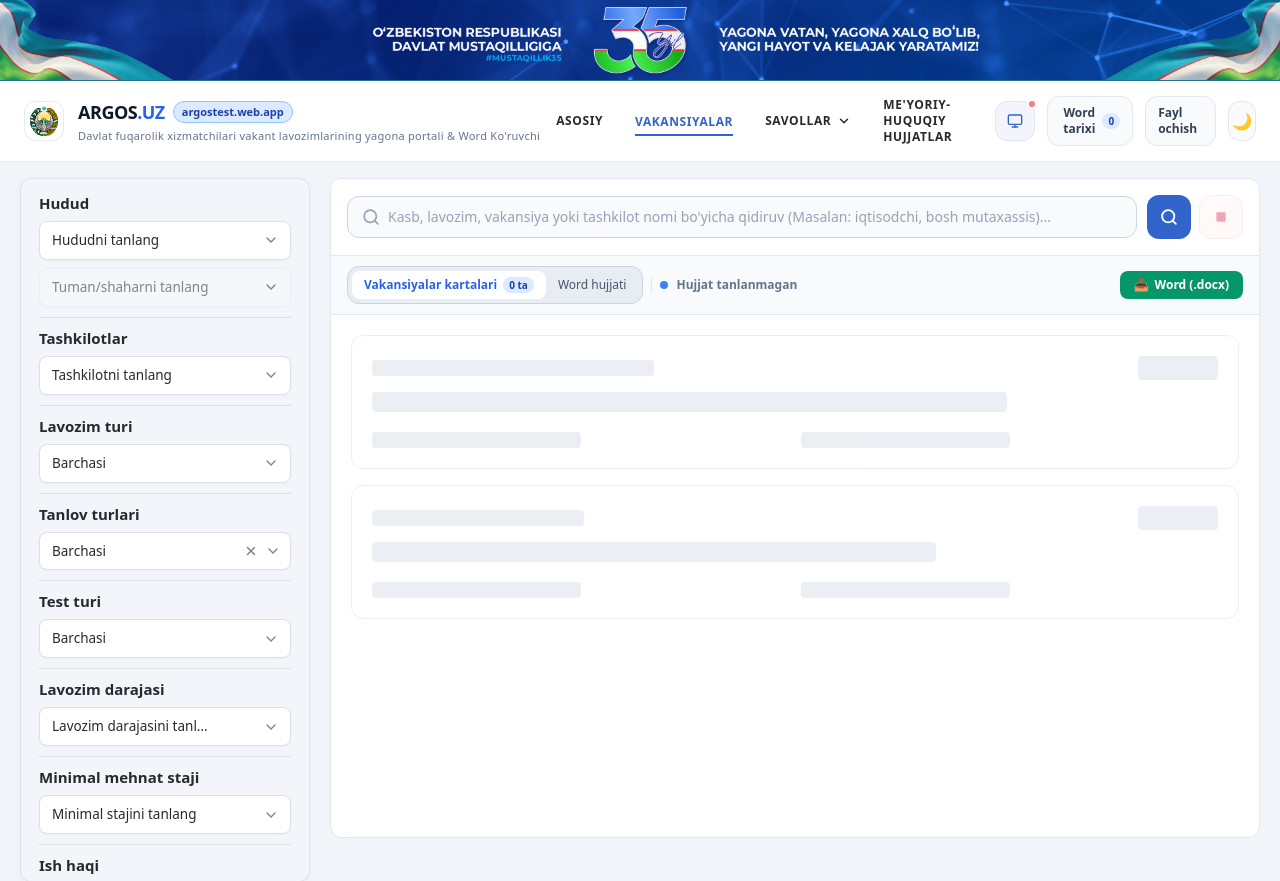
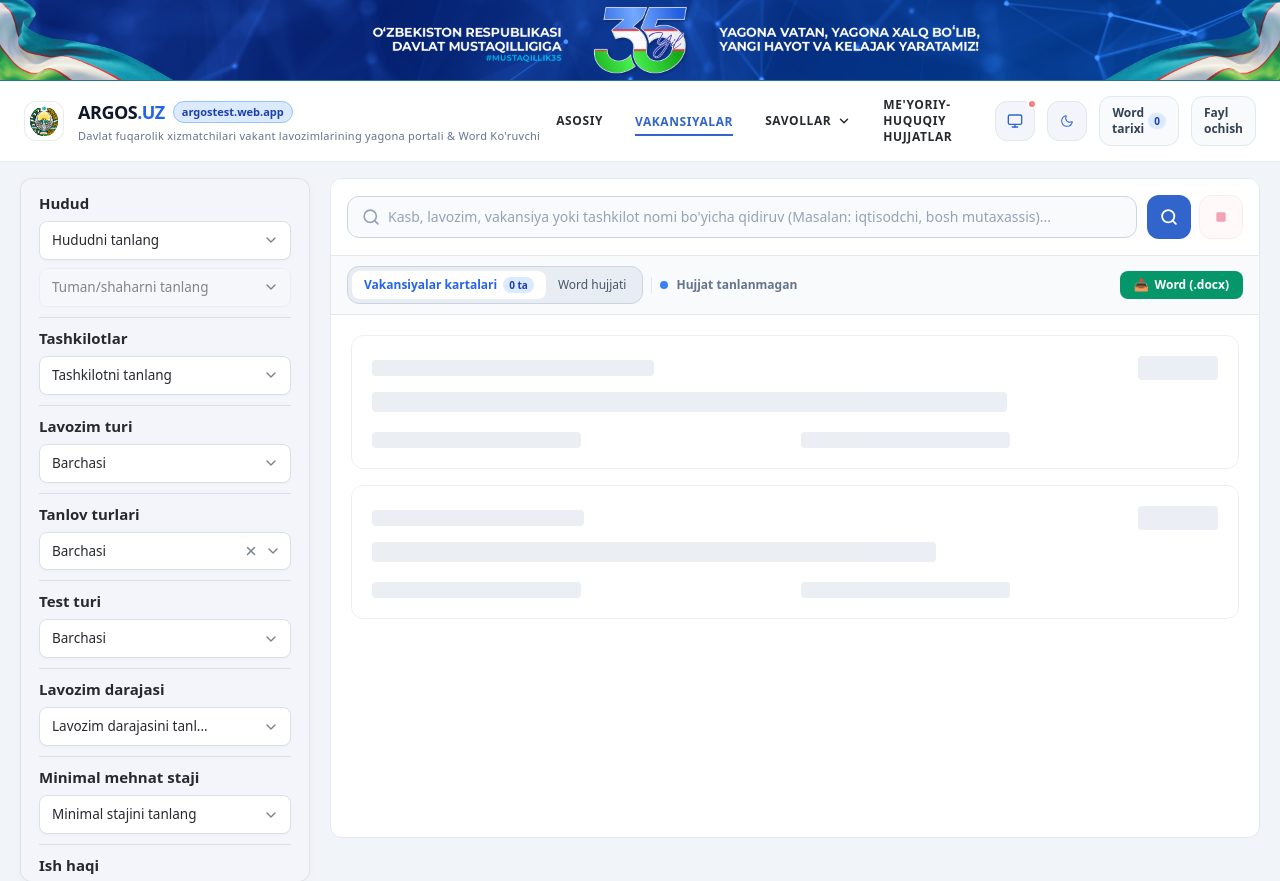
Before and after one commit to uniconsoft-ai/argostest, a Flask app: page / in a window 1280 px wide. Shown: the top 881 px of the page. Run offline with Flask 3, Linux system fonts and the light colour scheme; some libraries are stand-ins or nearby versions.

Commit message:
Move dark/light mode toggle button to the left and use official Argos PrimeIcons moon/sun SVG

```diff
--- a/templates/index.html
+++ b/templates/index.html
@@ -177,8 +177,9 @@
       </nav>
 
       <!-- O'ng tomon: Test jarayonlarini onlayn kuzatish, Word tarixi va Mavzu -->
+      <!-- O'ng tomon: Test jarayonlarini onlayn kuzatish, Mavzu, Word tarixi va Fayl ochish -->
       <div class="flex items-center space-x-2 sm:space-x-3">
-        <!-- 3-rasmdagi: Test jarayonlarini onlayn kuzatish (testing-live monitor icon) -->
+        <!-- 1. Test jarayonlarini onlayn kuzatish (testing-live monitor icon) -->
         <a href="https://vacancy.argos.uz/testing-live" target="_blank"
           class="header-icon-btn hidden sm:inline-flex"
           title="Test jarayonlarini onlayn kuzatish">
@@ -190,22 +191,26 @@
           <span class="header-icon-btn__dot animate-pulse"></span>
         </a>
 
-        <!-- Word Hujjatlar tarixi -->
+        <!-- 2. Dark/Light Mode (vacancy.argos.uz kabi chapga olindi va rasmiy icon o'rnatildi) -->
+        <button id="btn-theme-toggle" type="button" class="header-icon-btn" title="Tungi rejimga o'tish" aria-label="Mavzuni o'zgartirish">
+          <span id="theme-icon" class="flex items-center justify-center">
+            <svg class="w-4 h-4 text-[#3165cb] dark:text-[#dfe6f4]" viewBox="0 0 24 24" fill="currentColor">
+              <path d="M12.09,20.66A8.68,8.68,0,0,1,11,20.59,8.8,8.8,0,0,1,3.41,13a8.71,8.71,0,0,1,6.83-9.67,1.23,1.23,0,0,1,1.27.48,1.27,1.27,0,0,1,.05,1.4,5.3,5.3,0,0,0-.66,3.47,5.24,5.24,0,0,0,4.38,4.38h0a5.19,5.19,0,0,0,3.47-.67,1.27,1.27,0,0,1,1.4.07,1.21,1.21,0,0,1,.48,1.26A8.7,8.7,0,0,1,12.09,20.66ZM10,5a7.25,7.25,0,1,0,9,9,6.74,6.74,0,0,1-9.61-5A6.75,6.75,0,0,1,10,5Z"/>
+            </svg>
+          </span>
+        </button>
+
+        <!-- 3. Word Hujjatlar tarixi -->
         <button id="btn-history-toggle" class="flex items-center space-x-1 px-2.5 sm:px-3 py-2 text-xs font-bold rounded-xl border border-slate-200 dark:border-slate-700 bg-slate-50 dark:bg-slate-800/90 hover:bg-slate-100 dark:hover:bg-slate-700 text-slate-700 dark:text-slate-200 transition shadow-2xs cursor-pointer" title="Yaratilgan Word (.docx) hujjatlari arxivi">
           <span class="hidden sm:inline">Word tarixi</span>
           <span id="history-badge" class="ml-1 px-1.5 py-0.2 rounded-full text-[10px] bg-blue-100 text-blue-800 dark:bg-blue-900/60 dark:text-blue-300 font-extrabold">0</span>
         </button>
 
-        <!-- Kompyuterdan Word ochish -->
+        <!-- 4. Kompyuterdan Word ochish -->
         <label for="local-file-input" class="hidden sm:flex cursor-pointer items-center space-x-1 px-2.5 sm:px-3 py-2 text-xs font-bold rounded-xl border border-slate-200 dark:border-slate-700 bg-slate-50 dark:bg-slate-800/90 hover:bg-slate-100 dark:hover:bg-slate-700 text-slate-700 dark:text-slate-200 transition shadow-2xs" title="Kompyuterdan mavjud Word (.docx) faylini ochish">
           <span class="hidden xl:inline">Fayl ochish</span>
           <input type="file" id="local-file-input" accept=".docx" class="hidden">
         </label>
-
-        <!-- Dark/Light Mode -->
-        <button id="btn-theme-toggle" class="w-9 h-9 sm:w-10 sm:h-10 rounded-xl border border-slate-200 dark:border-slate-700 bg-slate-50 dark:bg-slate-800/90 hover:bg-slate-100 dark:hover:bg-slate-700 transition flex items-center justify-center text-slate-600 dark:text-slate-300 shadow-2xs cursor-pointer" title="Mavzuni o'zgartirish">
-          <span id="theme-icon">🌙</span>
-        </button>
 
         <!-- Mobil Menyu Tugmasi (Kichik ekranlar uchun) -->
         <button type="button" id="btn-mobile-nav-toggle" class="lg:hidden w-9 h-9 sm:w-10 sm:h-10 rounded-xl border border-slate-200 dark:border-slate-700 bg-slate-50 dark:bg-slate-800/90 hover:bg-slate-100 dark:hover:bg-slate-700 transition flex items-center justify-center text-slate-700 dark:text-slate-200 shadow-2xs cursor-pointer" title="Menyuni ochish/yopish">
@@ -927,22 +932,49 @@
     // =========================================================================
     // 1. MAVZU (DARK / LIGHT) SOZLAMASI
     // =========================================================================
+    const ARGOS_MOON_SVG = `<svg class="w-4 h-4 text-[#3165cb] dark:text-[#dfe6f4]" viewBox="0 0 24 24" fill="currentColor">
+      <path d="M12.09,20.66A8.68,8.68,0,0,1,11,20.59,8.8,8.8,0,0,1,3.41,13a8.71,8.71,0,0,1,6.83-9.67,1.23,1.23,0,0,1,1.27.48,1.27,1.27,0,0,1,.05,1.4,5.3,5.3,0,0,0-.66,3.47,5.24,5.24,0,0,0,4.38,4.38h0a5.19,5.19,0,0,0,3.47-.67,1.27,1.27,0,0,1,1.4.07,1.21,1.21,0,0,1,.48,1.26A8.7,8.7,0,0,1,12.09,20.66ZM10,5a7.25,7.25,0,1,0,9,9,6.74,6.74,0,0,1-9.61-5A6.75,6.75,0,0,1,10,5Z"/>
+    </svg>`;
+
+    const ARGOS_SUN_SVG = `<svg class="w-4 h-4 text-[#3165cb] dark:text-[#dfe6f4]" viewBox="0 0 24 24" fill="currentColor">
+      <path d="M12,17.75A5.75,5.75,0,1,1,17.75,12,5.76,5.76,0,0,1,12,17.75Zm0-10A4.25,4.25,0,1,0,16.25,12,4.26,4.26,0,0,0,12,7.75Z"/>
+      <path d="M12,5a.76.76,0,0,1-.75-.75V2.75a.75.75,0,0,1,1.5,0v1.5A.76.76,0,0,1,12,5Z"/>
+      <path d="M12,22a.76.76,0,0,1-.75-.75v-1.5a.75.75,0,0,1,1.5,0v1.5A.76.76,0,0,1,12,22Z"/>
+      <path d="M21.25,12.75h-1.5a.75.75,0,0,1,0-1.5h1.5a.75.75,0,0,1,0,1.5Z"/>
+      <path d="M4.25,12.75H2.75a.75.75,0,0,1,0-1.5h1.5a.75.75,0,0,1,0,1.5Z"/>
+      <path d="M6.5,7.25A.74.74,0,0,1,6,7L4.91,6A.75.75,0,1,1,6,4.91L7,6A.75.75,0,0,1,7,7,.74.74,0,0,1,6.5,7.25Z"/>
+      <path d="M18.56,19.31a.74.74,0,0,1-.53-.22L17,18A.75.75,0,0,1,18,17L19.09,18a.75.75,0,0,1,0,1.06A.74.74,0,0,1,18.56,19.31Z"/>
+      <path d="M17.5,7.25A.74.74,0,0,1,17,7,.75.75,0,0,1,17,6L18,4.91A.75.75,0,1,1,19.09,6L18,7A.74.74,0,0,1,17.5,7.25Z"/>
+      <path d="M5.44,19.31a.74.74,0,0,1-.53-.22.75.75,0,0,1,0-1.06L6,17A.75.75,0,0,1,7,18L6,19.09A.74.74,0,0,1,5.44,19.31Z"/>
+    </svg>`;
+
+    function updateThemeUI(isDark) {
+      if (themeIcon) {
+        themeIcon.innerHTML = isDark ? ARGOS_SUN_SVG : ARGOS_MOON_SVG;
+      }
+      if (themeToggleBtn) {
+        themeToggleBtn.title = isDark ? "Kunduzgi rejimga o'tish" : "Tungi rejimga o'tish";
+      }
+    }
+
     function initTheme() {
       const saved = localStorage.getItem("theme");
-      if (saved === "dark" || (!saved && window.matchMedia("(prefers-color-scheme: dark)").matches)) {
+      const isDark = saved === "dark" || (!saved && window.matchMedia("(prefers-color-scheme: dark)").matches);
+      if (isDark) {
         document.documentElement.classList.add("dark");
-        themeIcon.textContent = "☀️";
       } else {
         document.documentElement.classList.remove("dark");
-        themeIcon.textContent = "🌙";
-      }
-    }
-
-    themeToggleBtn.addEventListener("click", () => {
-      const isDark = document.documentElement.classList.toggle("dark");
-      localStorage.setItem("theme", isDark ? "dark" : "light");
-      themeIcon.textContent = isDark ? "☀️" : "🌙";
-    });
+      }
+      updateThemeUI(isDark);
+    }
+
+    if (themeToggleBtn) {
+      themeToggleBtn.addEventListener("click", () => {
+        const isDark = document.documentElement.classList.toggle("dark");
+        localStorage.setItem("theme", isDark ? "dark" : "light");
+        updateThemeUI(isDark);
+      });
+    }
 
     // =========================================================================
     // 1.1. SAVOLLAR DROPDOWN BOSHQARUVI (vacancy.argos.uz kabi)
```
